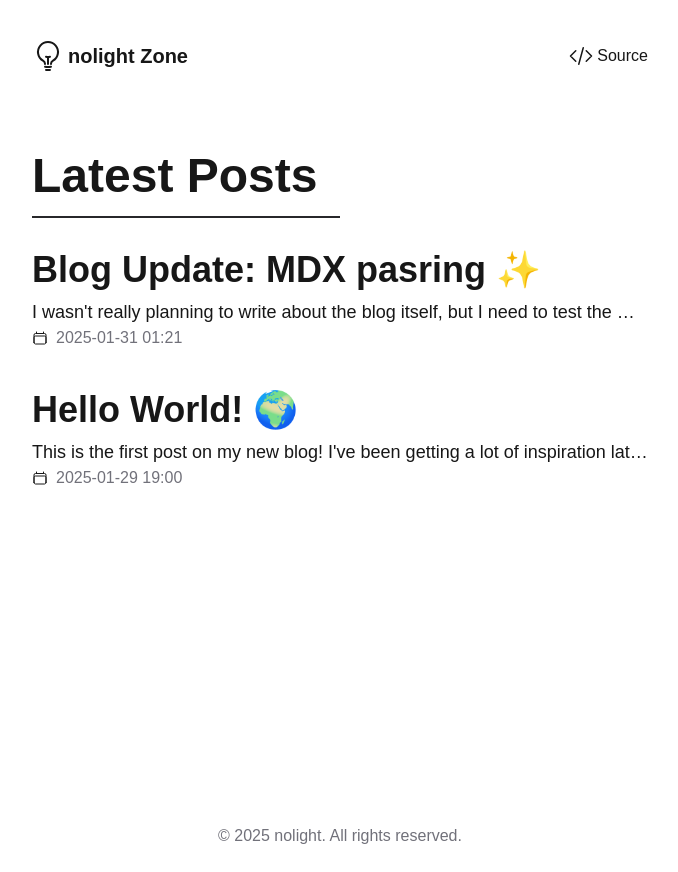
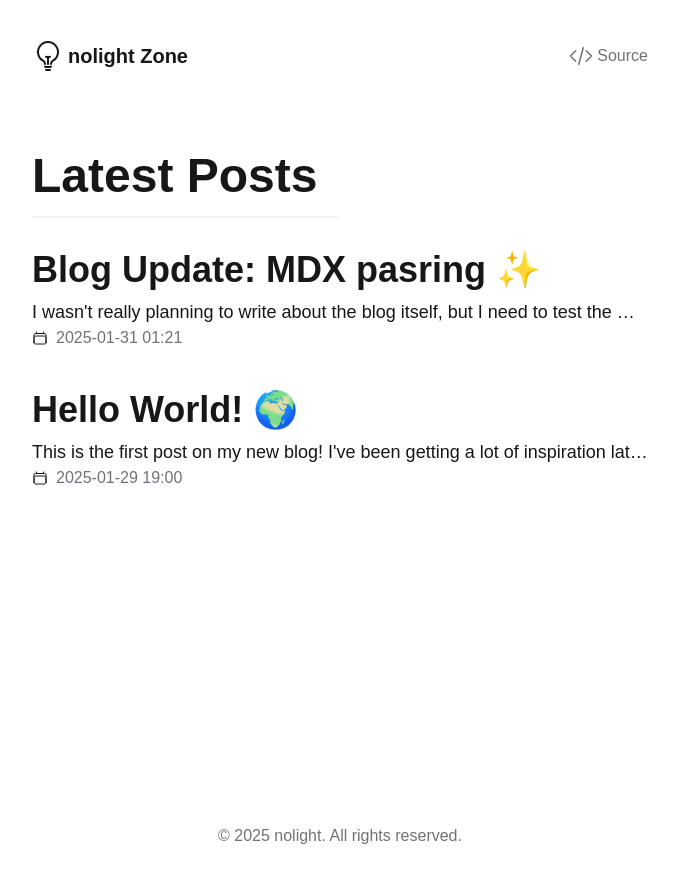
Before and after one commit to nolight132/dev-blog, a Next.js app: page / in a window 1280 px wide. Shown: the whole page, without its empty margins (300-978 px from the left). Built offline with nearby package versions, Linux system fonts and the light colour scheme.

Commit message:
Styling changes

```diff
--- a/next.config.ts
+++ b/next.config.ts
@@ -1,7 +1,7 @@
 import type { NextConfig } from "next";
 
 const nextConfig: NextConfig = {
-  transpilePackages: ['next-mdx-remote'],
+	transpilePackages: ["next-mdx-remote"],
 };
 
 export default nextConfig;
--- a/src/app/[slug]/page.tsx
+++ b/src/app/[slug]/page.tsx
@@ -23,6 +23,7 @@ const options = {
 			[
 				rehypeAutolinkHeadings,
 				{
+					behavior: "append",
 					content: {
 						type: "element",
 						tagName: "span",
--- a/src/app/components/CodeBlock.tsx
+++ b/src/app/components/CodeBlock.tsx
@@ -55,7 +55,7 @@ const CodeBlock = ({
 				<button
 					type="button"
 					onClick={handleCopy}
-					className="p-2 rounded hover:bg-zinc-800 transition"
+					className="p-2 rounded bg-zinc-800 hover:bg-zinc-700 transition"
 					aria-label="Copy code"
 				>
 					{copied ? (
--- a/src/app/globals.css
+++ b/src/app/globals.css
@@ -31,11 +31,7 @@ body {
 		@apply flex items-center space-x-1;
 	}
 	.anchor {
-		@apply absolute -left-4 md:-left-6 top-1/2 -translate-y-1/2 opacity-0 transition-opacity;
-	}
-
-	.anchor svg {
-		@apply h-4 w-4 text-muted-foreground hover:text-foreground dark:text-gray-500 dark:hover:text-gray-300;
+		@apply absolute ml-2 bottom-0 opacity-0 font-bold transition-opacity;
 	}
 
 	h1:hover .anchor,
@@ -58,10 +54,10 @@ body {
 	}
 
 	.anchor::before {
-		@apply content-['#'] text-muted-foreground hover:text-foreground transition;
+		@apply content-['#'] text-accent hover:text-foreground transition;
 	}
 
 	h1 .anchor {
-		@apply -left-5 md:-left-8;
+		@apply ml-2;
 	}
 }
--- a/src/app/layout.tsx
+++ b/src/app/layout.tsx
@@ -24,7 +24,7 @@ export default function RootLayout({
 									<p>nolight Zone</p>
 								</Link>
 							</div>
-							<div className="h-full flex items-center">
+							<div className="h-full flex items-center text-muted-foreground hover:text-foreground transition">
 								<Link className="nav-link" href={websiteSourceURL}>
 									<CodeBracketIcon className="size-6" />
 									<p>Source</p>
--- a/src/app/page.tsx
+++ b/src/app/page.tsx
@@ -8,7 +8,7 @@ export default function Home() {
 	return (
 		<div className="w-full">
 			<h2 className="font-bold text-4xl md:text-5xl">Latest Posts</h2>
-			<div className="w-1/2 h-[2px] bg-zinc-800 mt-4 mb-6" />
+			<div className="w-1/2 h-[2px] bg-muted mt-4 mb-6" />
 			<ul className="space-y-4">
 				{posts.map((post) => {
 					const plainText = mdToPlainText(post.content);
```
